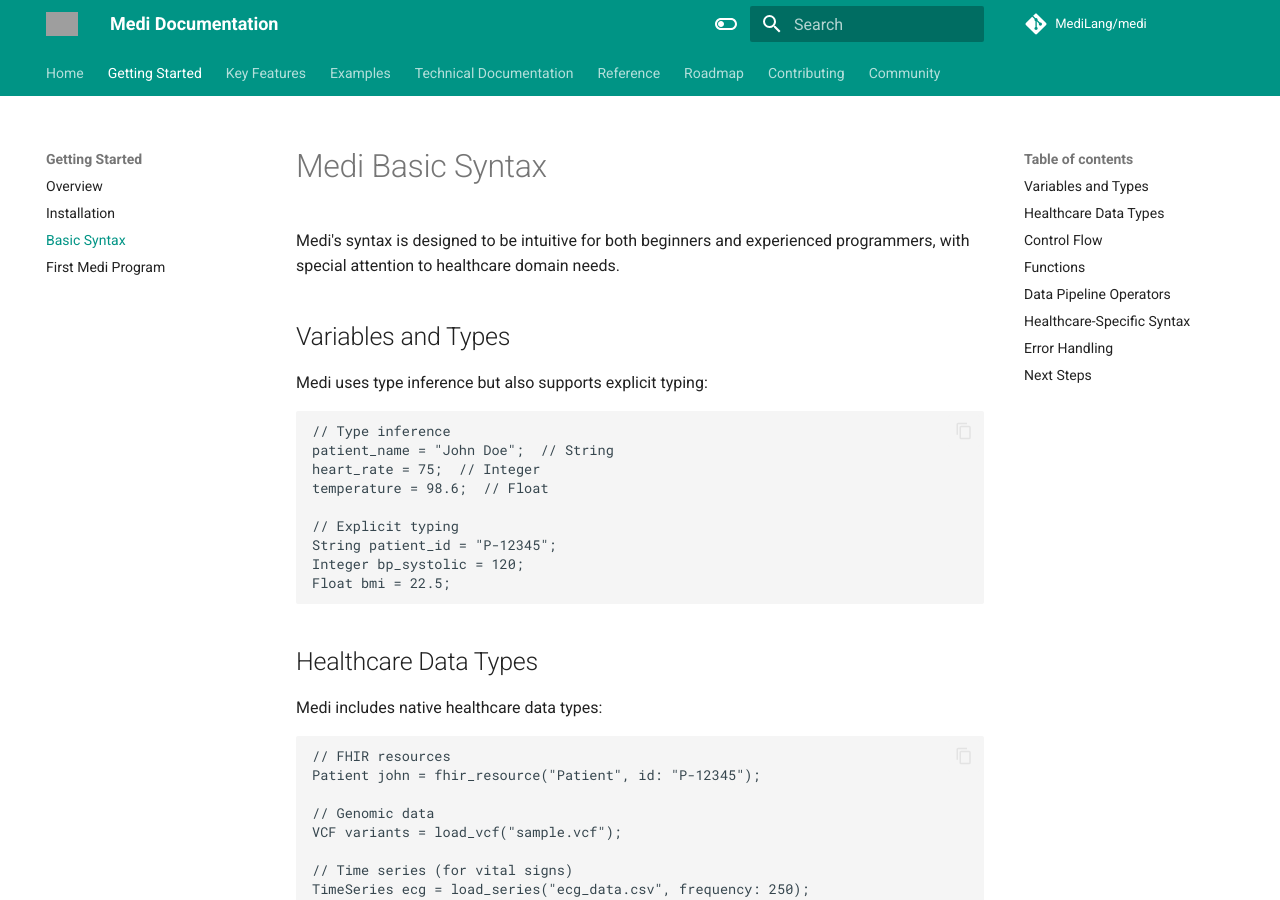
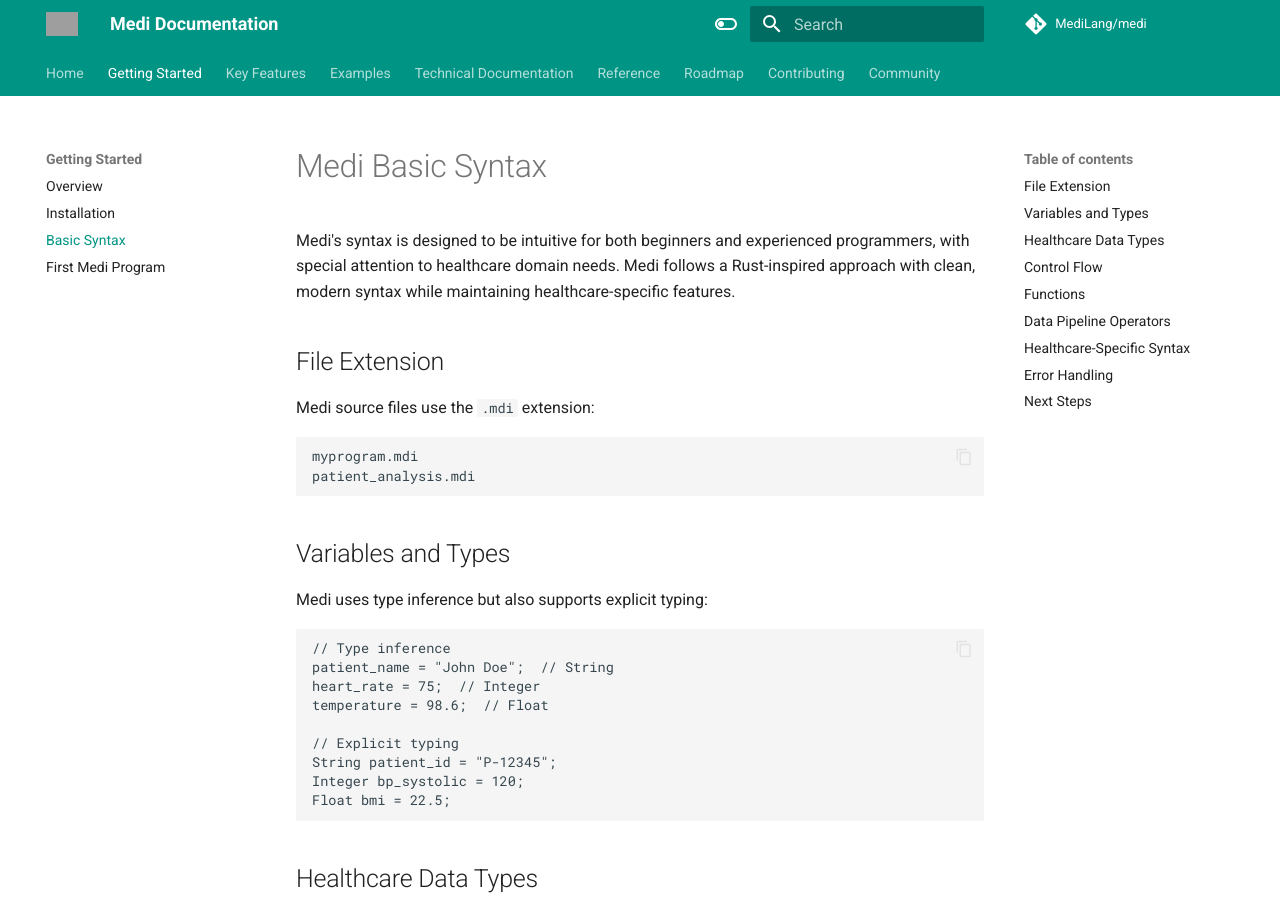
Before and after one commit to MediLang/medi, an MkDocs documentation site: the page built from docs/content/getting-started/basic-syntax.md, in a window 1280 px wide and 900 px high. Built offline with MkDocs 1.6.1 and Material for MkDocs 9.7.7, drawn with Linux system fonts in a browser that asks for light colours; comment, search, counter and statistics services are not loaded; the version menu is left out; grey boxes are pictures that could not be loaded.

Commit message:
Update docs with .mdi extension and add GitHub Actions workflow

````diff
--- a/docs/content/getting-started/basic-syntax.md
+++ b/docs/content/getting-started/basic-syntax.md
@@ -1,12 +1,20 @@
 # Medi Basic Syntax
 
-Medi's syntax is designed to be intuitive for both beginners and experienced programmers, with special attention to healthcare domain needs.
+Medi's syntax is designed to be intuitive for both beginners and experienced programmers, with special attention to healthcare domain needs. Medi follows a Rust-inspired approach with clean, modern syntax while maintaining healthcare-specific features.
+
+## File Extension
+
+Medi source files use the `.mdi` extension:
+```
+myprogram.mdi
+patient_analysis.mdi
+```
 
 ## Variables and Types
 
 Medi uses type inference but also supports explicit typing:
 
-```medi
+```mdi
 // Type inference
 patient_name = "John Doe";  // String
 heart_rate = 75;  // Integer
@@ -22,7 +30,7 @@ Float bmi = 22.5;
 
 Medi includes native healthcare data types:
 
-```medi
+```mdi
 // FHIR resources
 Patient john = fhir_resource("Patient", id: "P-12345");
 
@@ -37,7 +45,7 @@ TimeSeries ecg = load_series("ecg_data.csv", frequency: 250);
 
 Medi's control flow constructs are similar to Python and C-like languages:
 
-```medi
+```mdi
 // If-else statement
 if (heart_rate > 100) {
   alert("Tachycardia detected");
````
Also changed, not shown: docs/content/index.md (+1 -0 lines), docs/content/technical/file-structure.md (added, +104 -0 lines), README.md, 1 other file.
